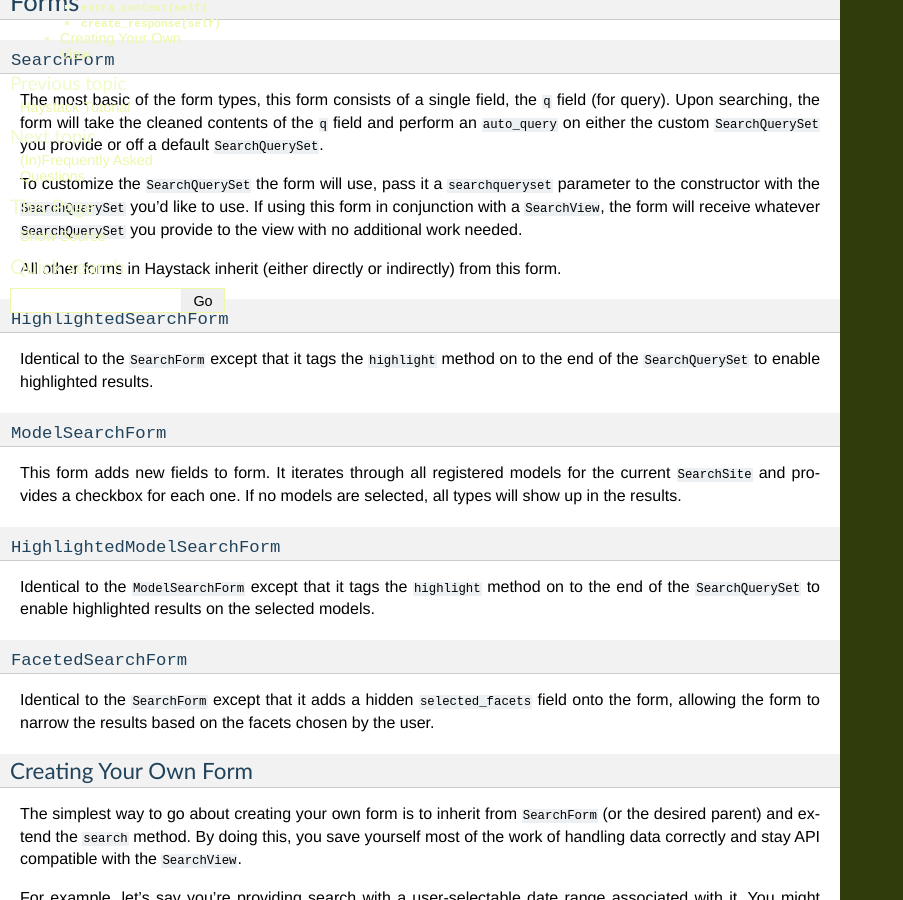
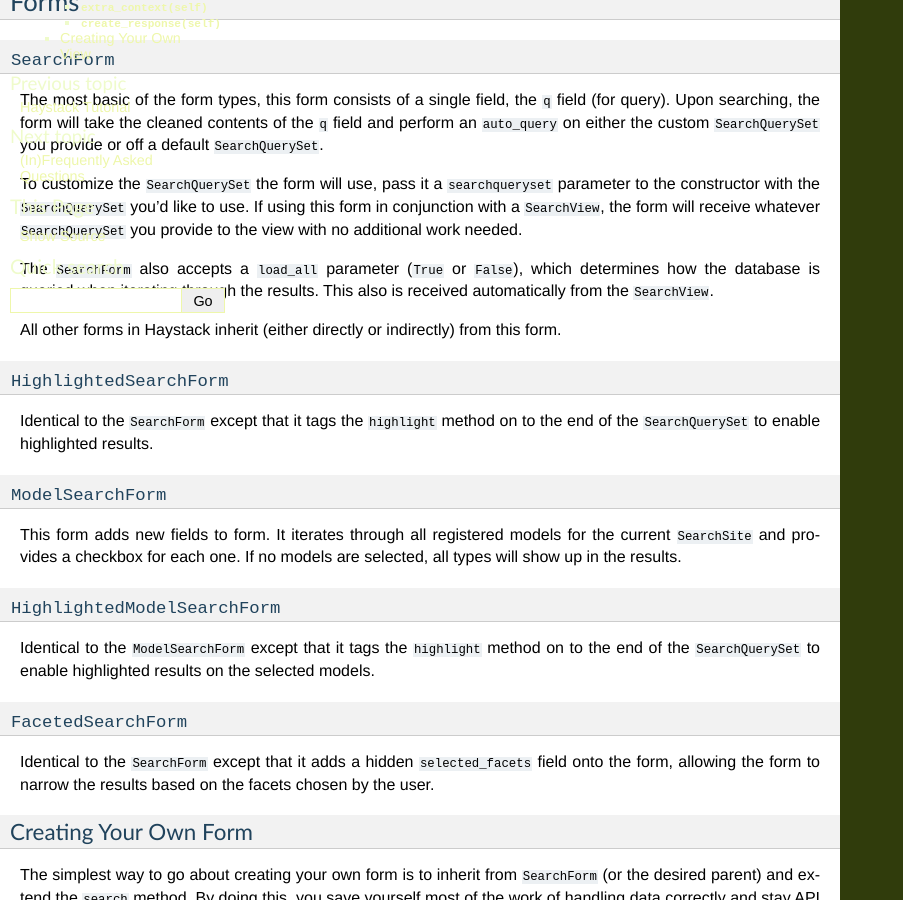
Before and after one commit to django-haystack/django-haystack, a Sphinx documentation site: the page built from docs/views_and_forms.rst, in a window 1280 px wide and 900 px high, scrolled down 412 px. Shown: the whole window, without its empty margins (0-903 px from the left). Built offline with Sphinx 7.4.7, drawn with Linux system fonts in a browser that asks for light colours.

Commit message:
Fix documentation on grabbing Whoosh and on the 'load_all' parameter for SearchForms.

```diff
--- a/docs/installing_search_engines.rst
+++ b/docs/installing_search_engines.rst
@@ -83,7 +83,7 @@ now (as of 2009/04/28), it requires a bit of patching (Whoosh version 0.1.15).
 A forked version that ought to be stable for Haystack use can be found at
 http://github.com/toastdriven/whoosh::
 
-    git clone http://github.com/toastdriven/whoosh
+    git clone http://github.com/toastdriven/whoosh.git
     cd whoosh
     sudo python setup.py install
 
--- a/docs/views_and_forms.rst
+++ b/docs/views_and_forms.rst
@@ -35,6 +35,10 @@ To customize the ``SearchQuerySet`` the form will use, pass it a
 you'd like to use. If using this form in conjunction with a ``SearchView``,
 the form will receive whatever ``SearchQuerySet`` you provide to the view with
 no additional work needed.
+
+The ``SearchForm`` also accepts a ``load_all`` parameter (``True`` or
+``False``), which determines how the database is queried when iterating through
+the results. This also is received automatically from the ``SearchView``.
 
 All other forms in Haystack inherit (either directly or indirectly) from this
 form.
```
